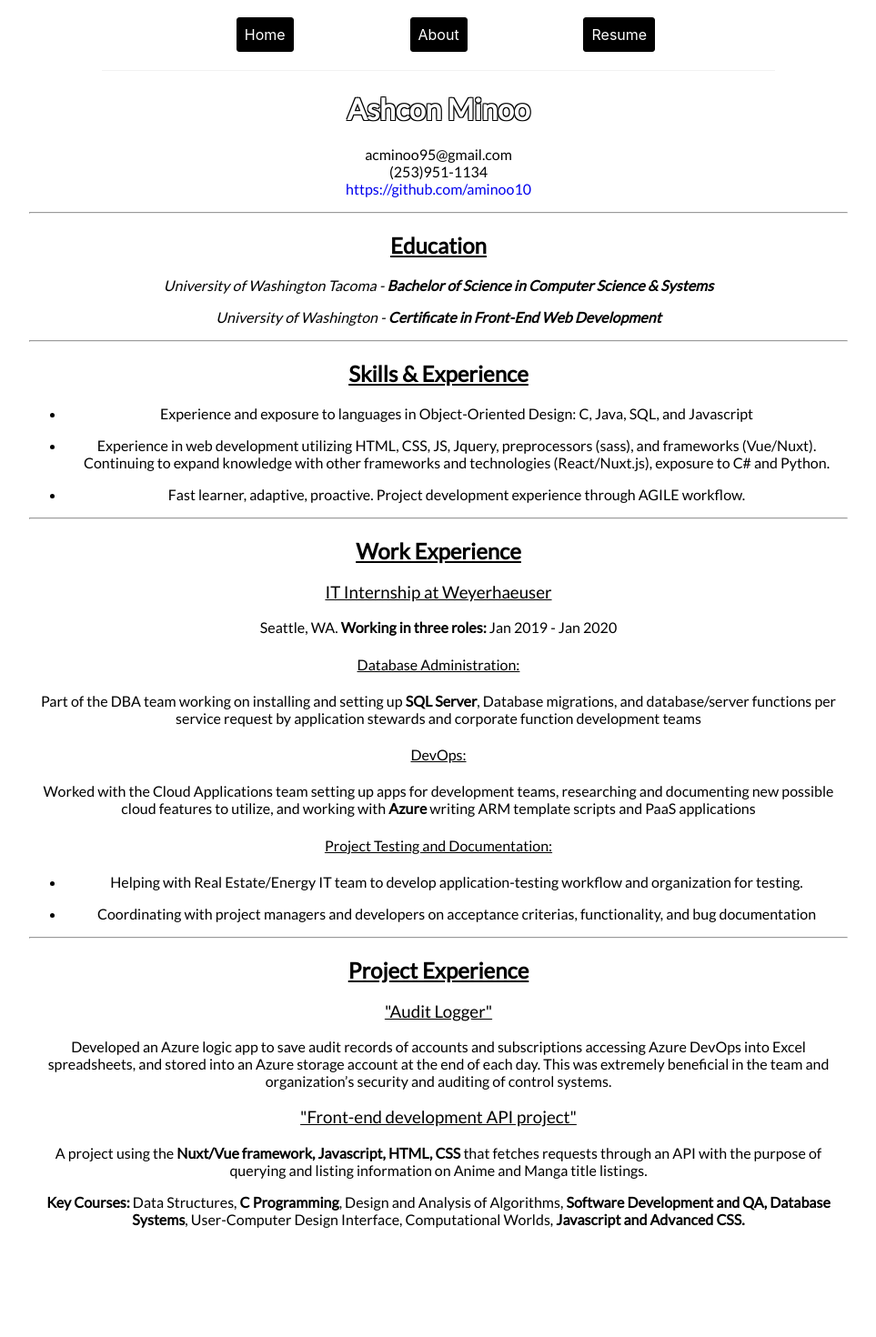
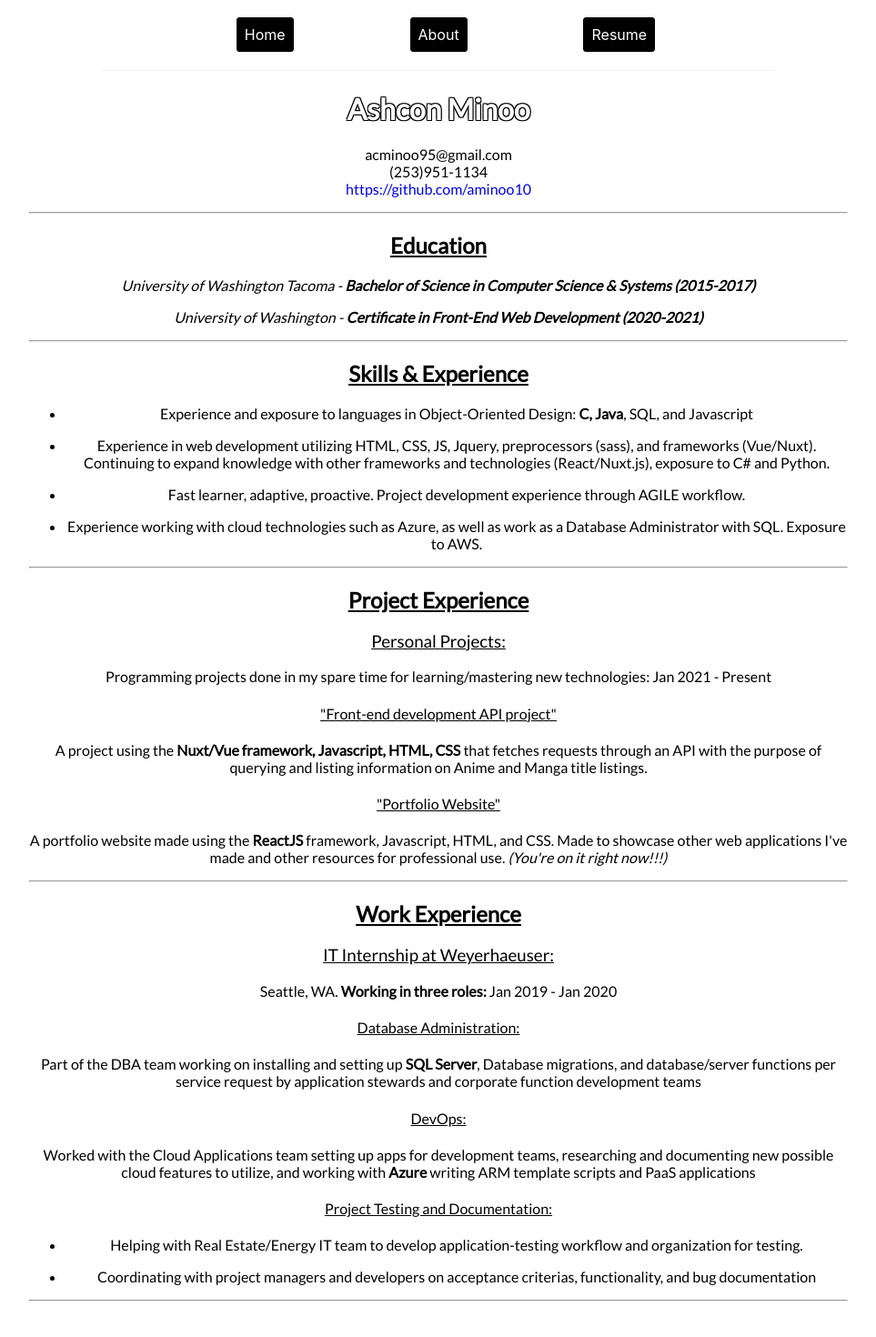
Before and after one commit to aminoo10/portfolio-site, a React (Create React App) app: page /resume in a window 1280 px wide. Shown: the part 360-1830 px from the top of the page at 91% size, without its empty margins (158-1121 px from the left). Before the commit the page ends 1760 px from the top, so only its background shows below. Built offline with nearby package versions, Linux system fonts and the light colour scheme.

Commit message:
changes to about page and updated resume

```diff
--- a/src/About.js
+++ b/src/About.js
@@ -11,7 +11,7 @@ const About = () => {
       <p>I  graduated with a degree in <strong><i>Computer Science and Systems</i></strong> from the <i>University of Washington Tacoma</i> in 2017.
       During the COVID-19 Pandemic, I got a certificate from the same school for <strong><i>FRONT-END DEVELOPMENT WITH HTML, CSS and JAVASCRIPT</i></strong>.
       <br/><br/>In between jobs I've worked in freelance art, and currently am studying to learn more about Front-End Development, Android Development, and Design<br/><br/>
-      In my free time I enjoy drawing as a hobby and have interests in animation, cartoons, comics, and movies. I also like video games too and often am brainstorming video game concepts.</p>
+      In my free time I enjoy drawing as a hobby and have interests in animation, cartoons, comics, and movies. I also like video games too and often am brainstorming video game concepts together with a few of my friends.</p>
 
       <img src="/images/more.jpg" alt="harajuku" title="trapped within the system"/>
     </div>
--- a/src/Resume.js
+++ b/src/Resume.js
@@ -10,18 +10,27 @@ const Resume = () => {
         <p>acminoo95@gmail.com <br />(253)951-1134 <br /><a href="https://github.com/aminoo10" target="_blank" rel="noreferrer">https://github.com/aminoo10</a></p>
         <hr />
         <h2>Education</h2>
-        <p><i>University of Washington Tacoma - <strong>Bachelor of Science in Computer Science &amp; Systems</strong></i></p>
-        <p><i>University of Washington - <strong>Certificate in Front-End Web Development</strong></i></p>
+        <p><i>University of Washington Tacoma - <strong>Bachelor of Science in Computer Science &amp; Systems (2015-2017)</strong></i></p>
+        <p><i>University of Washington - <strong>Certificate in Front-End Web Development (2020-2021)</strong></i></p>
         <hr />
         <h2>Skills &amp; Experience</h2>
         <ul>
-          <li><p>Experience and exposure to languages in Object-Oriented Design: C, Java, SQL, and Javascript</p></li>
+          <li><p>Experience and exposure to languages in Object-Oriented Design: <strong>C, Java</strong>, SQL, and Javascript</p></li>
           <li><p>Experience in web development utilizing HTML, CSS, JS, Jquery, preprocessors (sass), and frameworks (Vue/Nuxt). Continuing to expand knowledge with other frameworks and technologies (React/Nuxt.js), exposure to C# and Python.</p></li>
           <li><p>Fast learner, adaptive, proactive. Project development experience through AGILE workflow.</p></li>
+          <li><p>Experience working with cloud technologies such as Azure, as well as work as a Database Administrator with SQL. Exposure to AWS.</p></li>
         </ul>
         <hr />
+        <h2>Project Experience</h2>
+        <h3>Personal Projects:</h3>
+        <p>Programming projects done in my spare time for learning/mastering new technologies: Jan 2021 - Present</p>
+        <h4>"Front-end development API project"</h4>
+        <p>A project using the <strong>Nuxt/Vue framework, Javascript, HTML, CSS</strong> that fetches requests through an API with the purpose of querying and listing information on Anime and Manga title listings.</p>
+        <h4>"Portfolio Website"</h4>
+        <p>A portfolio website made using the <strong>ReactJS</strong> framework, Javascript, HTML, and CSS. Made to showcase other web applications I've made and other resources for professional use.  <em>(You're on it right now!!!)</em></p>
+        <hr />
         <h2>Work Experience</h2>
-        <h3>IT Internship at Weyerhaeuser</h3>
+        <h3>IT Internship at Weyerhaeuser:</h3>
         <p>Seattle, WA.  <strong>Working in three roles:</strong> Jan 2019 - Jan 2020</p>
         <h4>Database Administration:</h4>
         <p>Part of the DBA team working on installing and setting up <strong>SQL Server</strong>, Database migrations, and database/server functions per service request by application stewards and corporate function development teams</p>
@@ -33,12 +42,7 @@ const Resume = () => {
           <li><p>Coordinating with project managers and developers on acceptance criterias, functionality, and bug documentation</p></li>
         </ul>
         <hr />
-        <h2>Project Experience</h2>
-        <h3>"Audit Logger"</h3>
-        <p>Developed an Azure logic app to save audit records of accounts and subscriptions accessing Azure DevOps into Excel spreadsheets, and stored into an Azure storage account at the end of each day. This was extremely beneficial in the team and organization’s security and auditing of control systems.</p>
-        <h3>"Front-end development API project"</h3>
-        <p>A project using the <strong>Nuxt/Vue framework, Javascript, HTML, CSS</strong> that fetches requests through an API with the purpose of querying and listing information on Anime and Manga title listings.</p>
-        <p><strong>Key Courses:</strong> Data Structures, <strong>C Programming</strong>, Design and Analysis of Algorithms, <strong>Software Development and QA, Database Systems</strong>, User-Computer Design Interface, Computational Worlds, <strong>Javascript and Advanced CSS.</strong></p>
+        {/* <p><strong>Key Courses:</strong> Data Structures, <strong>C Programming</strong>, Design and Analysis of Algorithms, <strong>Software Development and QA, Database Systems</strong>, User-Computer Design Interface, Computational Worlds, <strong>Javascript and Advanced CSS.</strong></p> */}
       </div>}
       { usePDF && <div className="pdf-resume">
         <iframe title="My Resume" src={`${PDF}#toolbar=0&navpanes=0&scrollbar=0`} width="65%" height="1070px"> </iframe>
```
